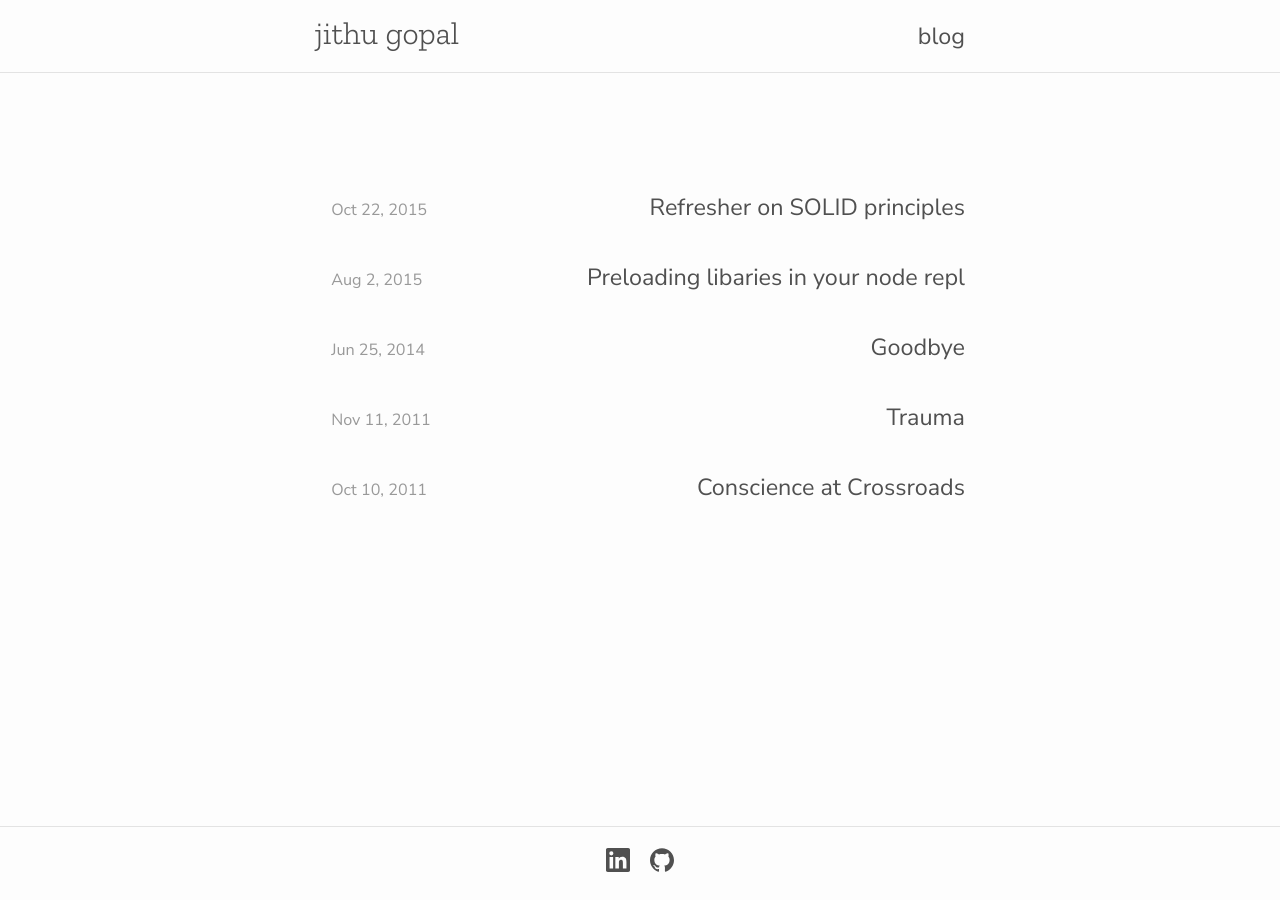
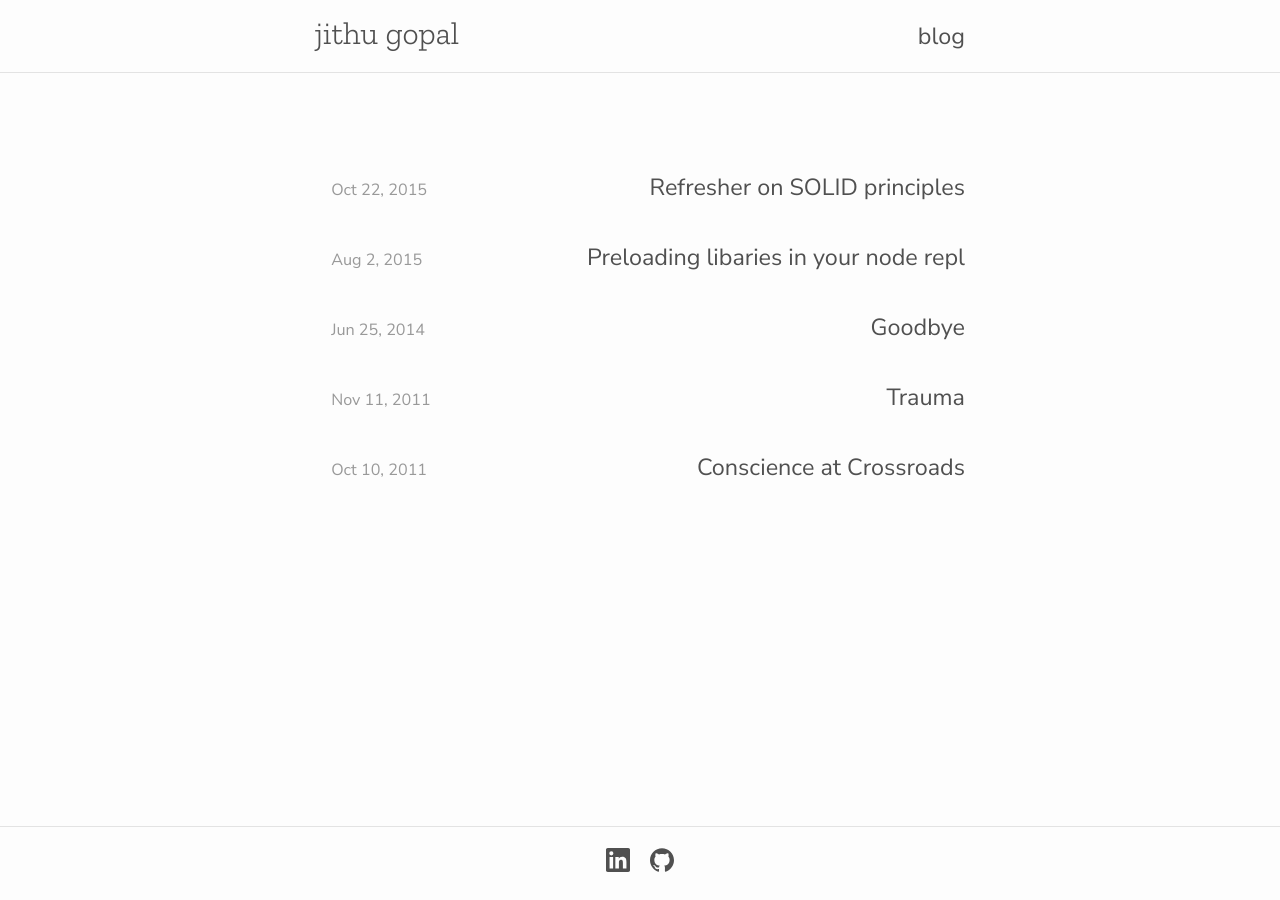
Before and after one commit to jithugopal/jithugopal.github.com, a Jekyll site: the page built from blog.md, in a window 1280 px wide. Built offline with Jekyll 4.4.1, drawn with Linux system fonts in a browser that asks for light colours.

Commit message:
Adjust page and blog listing spacing
Reduce page top margin from 100px to 50px and add 30px top margin
to blog listing for better visual balance.

Co-Authored-By: Claude Opus 4.6 <noreply@anthropic.com>

```diff
--- a/_sass/_common.scss
+++ b/_sass/_common.scss
@@ -57,11 +57,12 @@ footer {
 }
 
 .page {
-  margin: 100px auto 0;
+  margin: 50px auto 0;
   padding-bottom: 90px;
 }
 
 .post-list {
+  margin-top: 30px;
   .post-item {
     display: flex;
     align-items: baseline;
```
